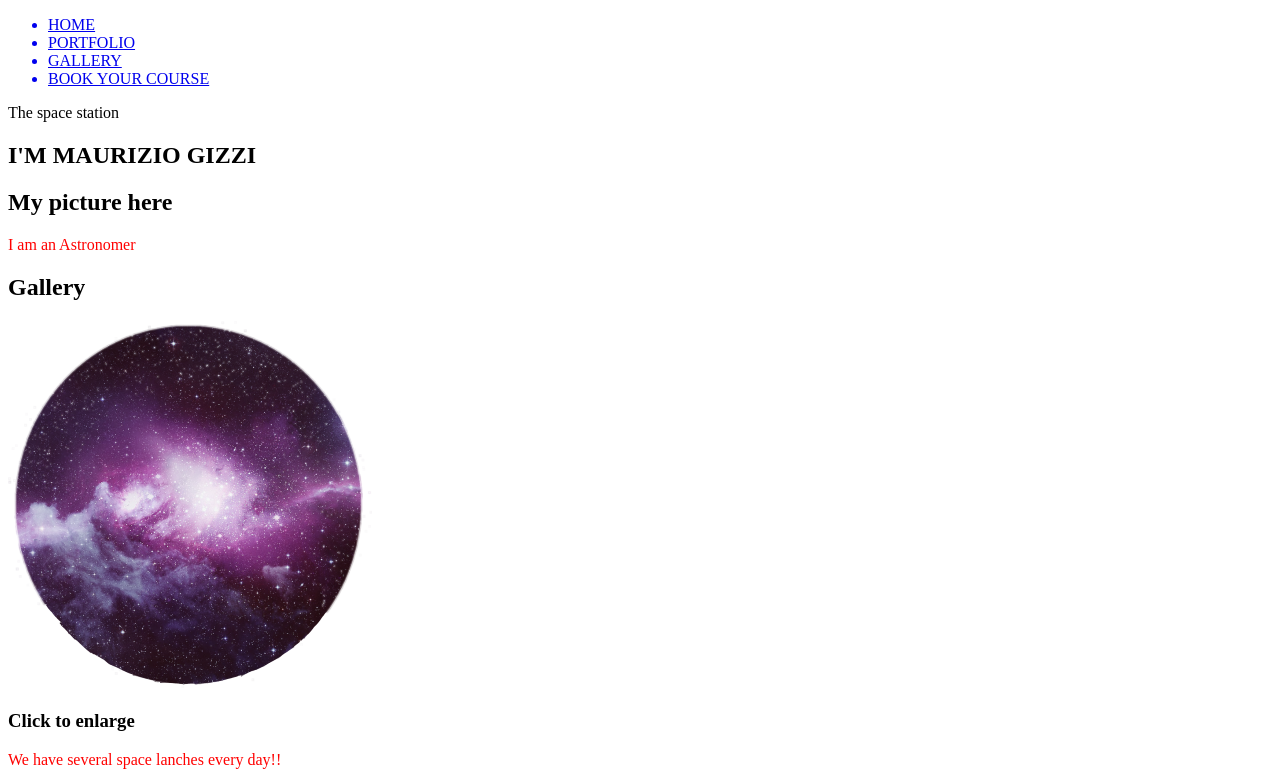
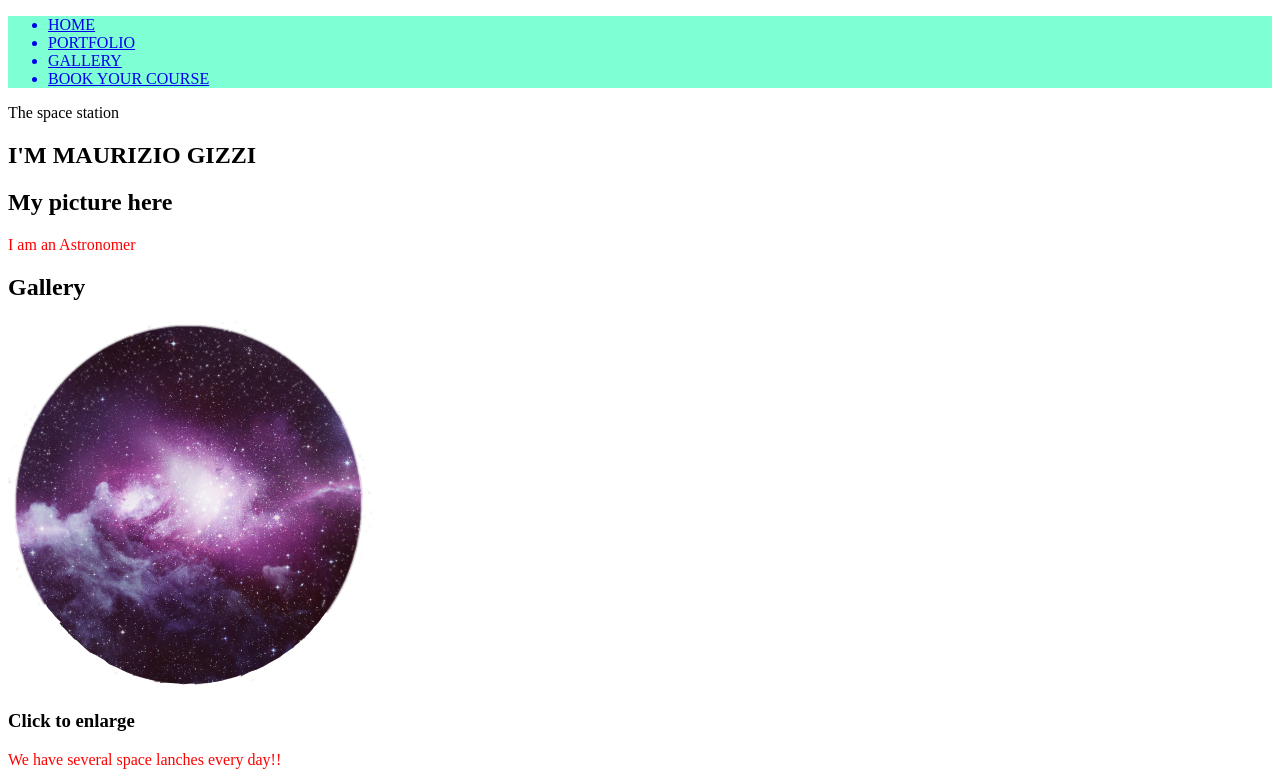
Before and after one commit to Maurizio12/One_Page-Website, a plain HTML site: page One_Page_Website.html in a window 1280 px wide. Shown: the top 782 px of the page. Drawn offline with Linux system fonts and the light colour scheme.

Commit message:
last update

```diff
--- a/CSS/Stylesheet.css
+++ b/CSS/Stylesheet.css
@@ -1,3 +1,7 @@
+
 p {
     color: red;
 }
+.header{
+background-color: aquamarine;
+}
--- a/One_Page_Website.html
+++ b/One_Page_Website.html
@@ -9,14 +9,14 @@
     <body>
         <!--HEADER -->
         <header>
-             <div>
+             <nav class="header">
                  <ul>
                     <a href="#home"><li>HOME</li></a>
                     <a href="#Portfolio"><li>PORTFOLIO</li></a>
                     <a href="#gallery"><li>GALLERY</li></a>
                     <a href="#contact"><li>BOOK YOUR COURSE</li></a>
                  </ul>
-            </div>
+            </nav>
         </header>
         <!--HEADER END-->
 
```
Also changed, not shown: 1 other file.
